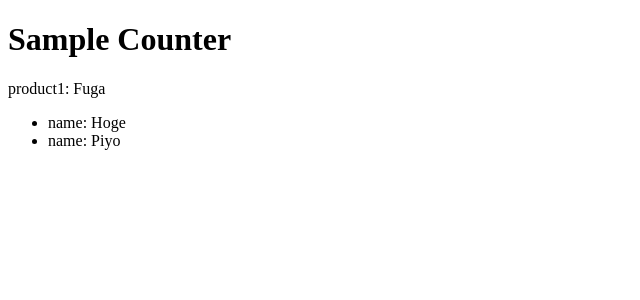
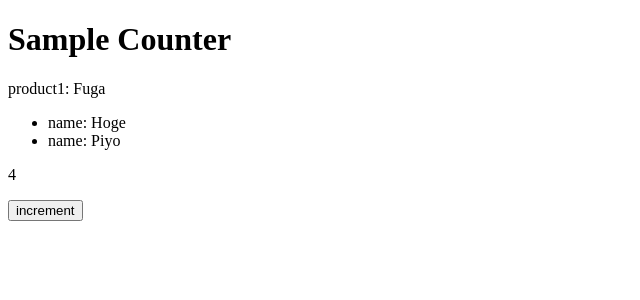
Before and after one commit to segawaakira/vuex-practice, a Vue app in the folder vuex-practice/: page / in a window 1280 px wide. Shown: the top 300 px of the page, without its empty margins (0-640 px from the left). Built offline with nearby package versions, Linux system fonts and the light colour scheme.

Commit message:
mutation経由で書き換え

```diff
--- a/vuex-practice/src/components/Counter.vue
+++ b/vuex-practice/src/components/Counter.vue
@@ -6,17 +6,27 @@
           name: {{ product.name }}
       </li>
     </ul>
+    <p>{{ count }}</p>
+    <button v-on:click="updateCount">increment</button>
   </div>
 </template>
 
 <script>
-import { mapGetters } from 'vuex'
+import { mapState, mapGetters } from 'vuex'
 export default {
   computed: {
+    ...mapState([
+      'count', 'loggedInUser'
+    ]),
     ...mapGetters([
       'depletedProducts',
       'getProductById'
     ])
+  },
+  methods: {
+    updateCount () {
+      this.$store.commit('increment')
+    }
   }
 }
 </script>
--- a/vuex-practice/src/store.js
+++ b/vuex-practice/src/store.js
@@ -17,7 +17,9 @@ export default new Vuex.Store({
     }
   },
   mutations: {
-    // put sychronous functions for changing state e.g. add, edit, delete
+    increment (state) {
+      state.count++
+    }
   },
   actions: {
     // put asynchronous functions that can call one or more mutation functions
```
